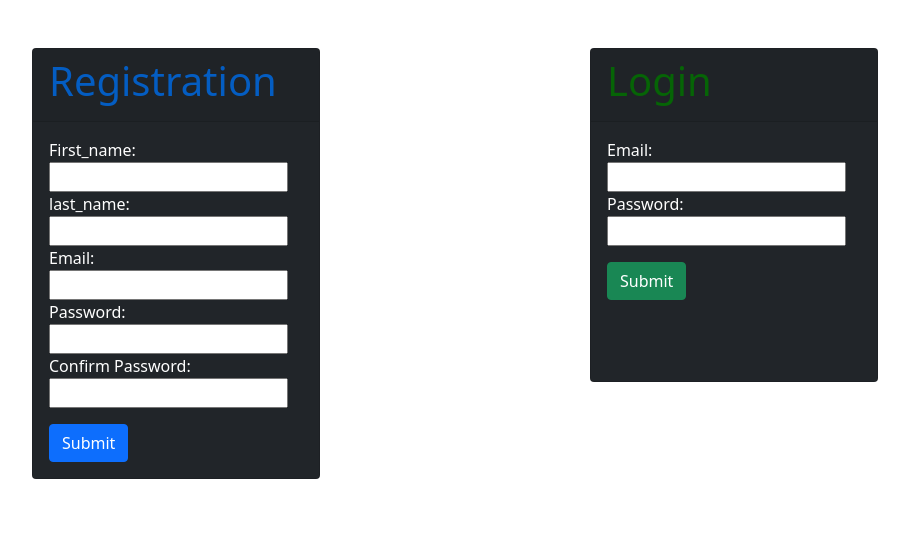
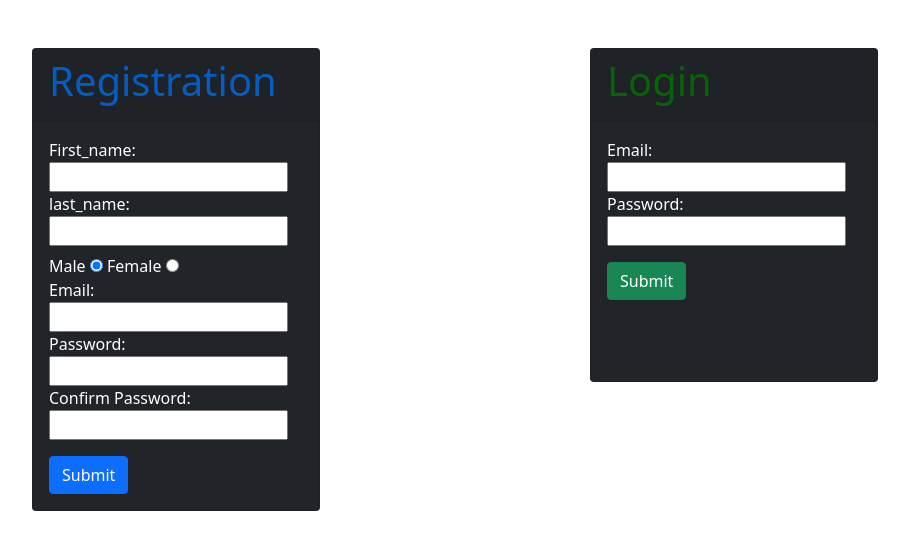
Before and after one commit to KonstantinosMazarakis/Login_and_Registration, a Flask app: page / in a window 1280 px wide. Shown: the top 550 px of the page, without its empty margins (185-1094 px from the left). Run offline with Flask 2, Linux system fonts and the light colour scheme; parts of the project's set-up code (start-up, migrations or seed data) failed here and were passed over.

Commit message:
radio buttons

```diff
--- a/flask_app/controllers/login_and_registration.py
+++ b/flask_app/controllers/login_and_registration.py
@@ -17,6 +17,7 @@ def new_user():
     data = {
         "first_name": request.form["first_name"],
         "last_name": request.form["last_name"],
+        "gender": request.form["gender"],
         "email": request.form["email"],
         "password" : pw_hash,
     }
--- a/flask_app/models/user.py
+++ b/flask_app/models/user.py
@@ -1,3 +1,4 @@
+from asyncio.windows_events import NULL
 from flask_app.config.mysqlconnection import connectToMySQL
 from flask import flash
 import re
@@ -13,6 +14,7 @@ class User:
         self.id = data['id']
         self.first_name = data['first_name']
         self.last_name = data['last_name']
+        self.gender = data['gender']
         self.email = data['email']
         self.password = data['password']
         self.created_at = data['created_at']
@@ -21,7 +23,7 @@ class User:
 
     @classmethod
     def create_user(cls,data):
-        query = "INSERT INTO users (first_name, last_name, email, password, created_at, updated_at) VALUES (%(first_name)s, %(last_name)s, %(email)s, %(password)s ,NOW() , NOW())"
+        query = "INSERT INTO users (first_name, last_name, gender, email, password, created_at, updated_at) VALUES (%(first_name)s, %(last_name)s, %(gender)s, %(email)s, %(password)s ,NOW() , NOW())"
         results = connectToMySQL('login_and_registration_schema').query_db( query, data )
         return results
 
--- a/flask_app/templates/dashboard.html
+++ b/flask_app/templates/dashboard.html
@@ -11,7 +11,7 @@
     <title>Document</title>
 </head>
 <body>
-    <h1>YO {{first_name}}</h1>
+    <h1>Hello {{first_name}}</h1>
     <form action="/clear_session" method="post">
     <input type="submit" value="Logout" class="btn btn-danger">
     </form>
--- a/flask_app/templates/login_and_registration.html
+++ b/flask_app/templates/login_and_registration.html
@@ -34,12 +34,18 @@
                         <input type="text" name="first_name">
                         <label for="last_name" class="d-block">last_name:</label>
                         <input type="text" name="last_name">
+                        <div class="pt-2">
+                        <label for="male">Male</label>
+                        <input type="radio" name="gender" value="male" checked>
+                        <label for="female">Female</label>
+                        <input type="radio" name="gender" value="female">
+                        </div>
                         <label for="email" class="d-block">Email:</label>
                         <input type="text" name="email">
                         <label for="password" class="d-block">Password:</label>
-                        <input type="text" name="password">
+                        <input type="password" name="password">
                         <label for="confirm_password" class="d-block">Confirm Password:</label>
-                        <input type="text" name="confirm_password">
+                        <input type="password" name="confirm_password">
                         <input type="submit" name="Register" class="btn btn-primary mt-3">
                     </form>
                 </div>
@@ -64,7 +70,7 @@
                         <label for="email" class="d-block">Email:</label>
                         <input type="text" name="email">
                         <label for="password" class="d-block">Password:</label>
-                        <input type="text" name="password">
+                        <input type="password" name="password">
                         <input type="submit" name="Login" class="btn btn-success mt-3">
                     </form>
                 </div>
```
